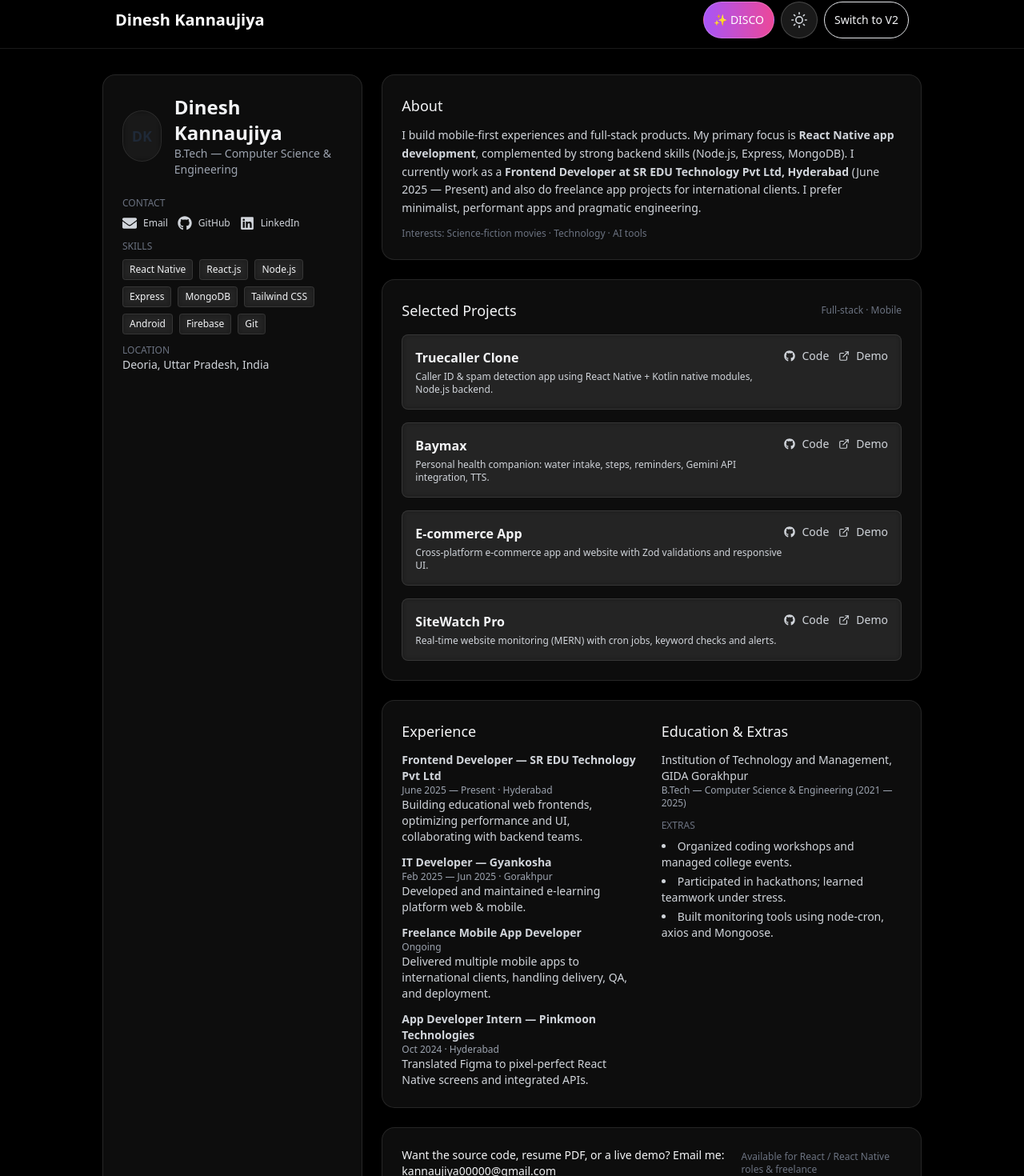
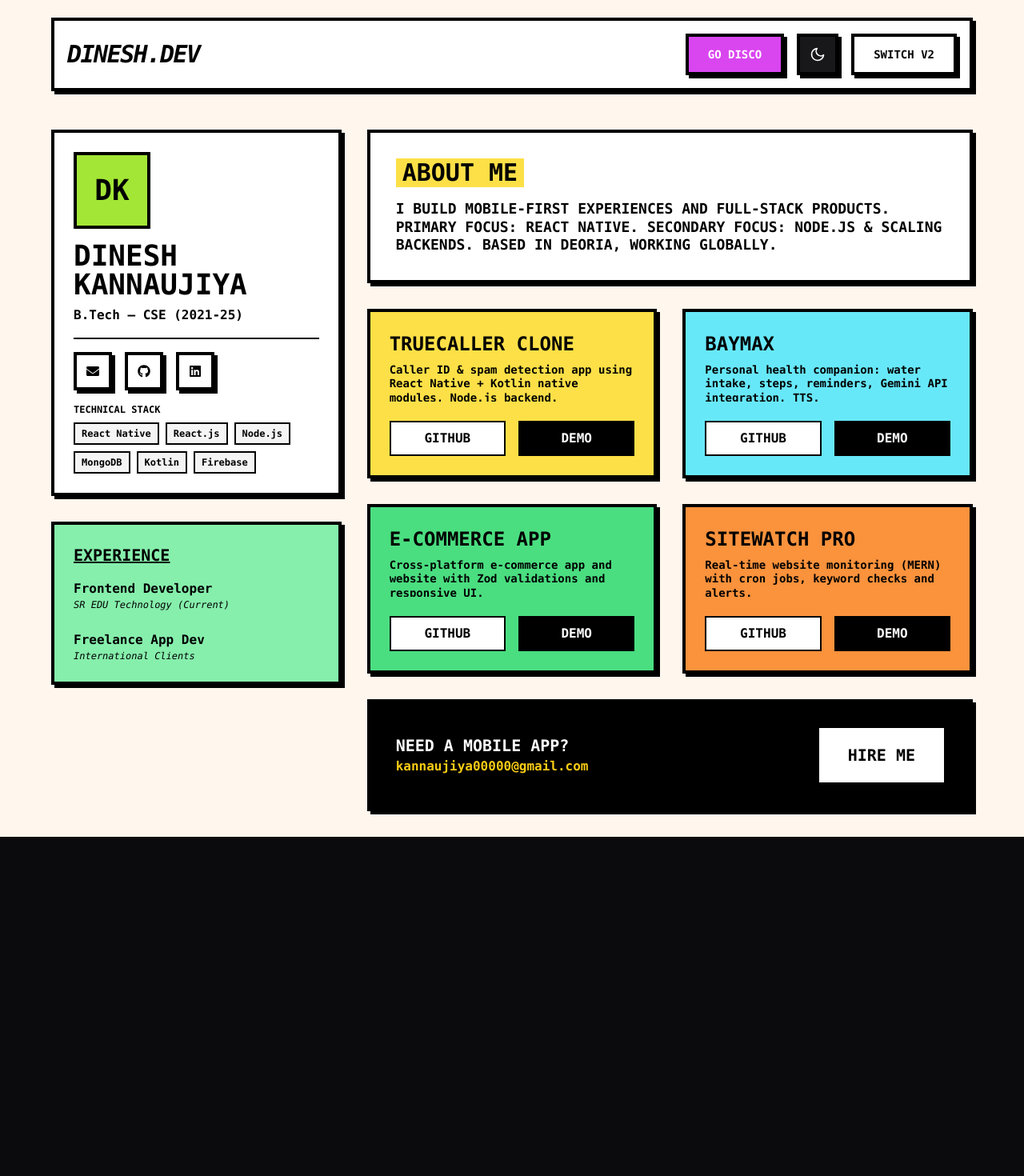
Before and after one commit to Dinesh7571/my-portfolio-new, a React (Vite) app: page / in a window 1280 px wide. Shown: the part 10-1480 px from the top of the page at 80% size. After the commit the page ends 1056 px from the top, so only its background shows below. Built offline with nearby package versions, Linux system fonts and the light colour scheme.

Commit message:
brutallism ui

```diff
--- a/src/components/Profile.jsx
+++ b/src/components/Profile.jsx
@@ -13,350 +13,191 @@
     name: 'Truecaller Clone',
     desc: 'Caller ID & spam detection app using React Native + Kotlin native modules, Node.js backend.',
     github: 'https://github.com/Dinesh7571/Truecaller-clone-react-native',
-    demo: 'https://youtu.be/J-DBm1FjPKU?si=EBFUg7Lj1b3PM0FZ'
+    demo: 'https://youtu.be/J-DBm1FjPKU?si=EBFUg7Lj1b3PM0FZ',
+    accent: 'bg-yellow-300'
   },
   {
     name: 'Baymax',
     desc: 'Personal health companion: water intake, steps, reminders, Gemini API integration, TTS.',
     github: 'https://github.com/Dinesh7571/Baymax',
-    demo: 'https://youtu.be/DCYvhKRuVCg?si=vUB6zp7w_SZt-5nA'
+    demo: 'https://youtu.be/DCYvhKRuVCg?si=vUB6zp7w_SZt-5nA',
+    accent: 'bg-cyan-300'
   },
   {
     name: 'E-commerce App',
     desc: 'Cross-platform e-commerce app and website with Zod validations and responsive UI.',
     github: 'https://github.com/Dinesh7571/Ecommerce-in-react-native',
-    demo: 'https://youtube.com/shorts/snl_MiUqJTw?si=v1C82v0Ig_h9lkrZ'
+    demo: 'https://youtube.com/shorts/snl_MiUqJTw?si=v1C82v0Ig_h9lkrZ',
+    accent: 'bg-green-400'
   },
   {
     name: 'SiteWatch Pro',
     desc: 'Real-time website monitoring (MERN) with cron jobs, keyword checks and alerts.',
     github: 'https://github.com/Dinesh7571/SiteWatch-Mern-',
-    demo: 'https://sitewatchpro.vercel.app'
+    demo: 'https://sitewatchpro.vercel.app',
+    accent: 'bg-orange-400'
   }
 ]
 
-const discoColors = [
-  'from-purple-900 to-pink-900',
-  'from-blue-900 to-cyan-900',
-  'from-green-900 to-teal-900',
-  'from-red-900 to-orange-900',
-  'from-indigo-900 to-purple-900',
-  'from-yellow-900 to-red-900',
-  'from-pink-900 to-rose-900',
-  'from-cyan-900 to-blue-900',
-  'from-emerald-900 to-green-900',
-  'from-orange-900 to-pink-900'
+// Brutalist Disco Colors (Solid & High Contrast)
+const discoBackgrounds = [
+  'bg-fuchsia-500', 'bg-yellow-400', 'bg-lime-400', 'bg-orange-500', 'bg-cyan-400', 'bg-red-500'
 ]
 
 export default function Profile({ onSwitch }) {
-  const [isDark, setIsDark] = useState(true)
+  const [isDark, setIsDark] = useState(false)
   const [isDiscoMode, setIsDiscoMode] = useState(false)
   const [currentColorIndex, setCurrentColorIndex] = useState(0)
-  const [currentGradient, setCurrentGradient] = useState(discoColors[0])
-  const discoHexColors = [
-    '#4c1d95', '#1e3a8a', '#064e3b', '#991b1b', '#312e81', '#713f12', '#831843', '#155e75', '#064e3b', '#9a3412'
-  ]
 
-  const toggleTheme = () => {
-    setIsDark(!isDark)
-  }
-
-  const toggleDisco = () => {
-    setIsDiscoMode(!isDiscoMode)
-  }
+  const toggleTheme = () => setIsDark(!isDark)
+  const toggleDisco = () => setIsDiscoMode(!isDiscoMode)
 
   useEffect(() => {
     let interval
     if (isDiscoMode) {
       interval = setInterval(() => {
-        setCurrentColorIndex((prev) => (prev + 1) % discoColors.length)
-      }, 800) // Change color every 800ms
+        setCurrentColorIndex((prev) => (prev + 1) % discoBackgrounds.length)
+      }, 400) // Faster for brutalist impact
     }
     return () => clearInterval(interval)
   }, [isDiscoMode])
 
-  useEffect(() => {
-    let themeColor
-    if (isDiscoMode) {
-      themeColor = discoHexColors[currentColorIndex]
-    } else {
-      themeColor = isDark ? '#000000' : '#f9fafb'
-    }
-    let metaTag = document.querySelector('meta[name="theme-color"]')
-    if (!metaTag) {
-      metaTag = document.createElement('meta')
-      metaTag.setAttribute('name', 'theme-color')
-      document.head.appendChild(metaTag)
-    }
-    metaTag.setAttribute('content', themeColor)
-  }, [isDark, isDiscoMode, currentColorIndex])
-
-
-
-
-  const getBackgroundClass = () => {
-    if (isDiscoMode) {
-      return `bg-gradient-to-br ${discoColors[currentColorIndex]} transition-all duration-500`
-    }
-    return isDark ? 'bg-black' : 'bg-gray-50'
+  const getBgColor = () => {
+    if (isDiscoMode) return discoBackgrounds[currentColorIndex]
+    return isDark ? 'bg-zinc-900' : 'bg-orange-50'
   }
 
+  const brutalShadow = "shadow-[4px_4px_0px_0px_rgba(0,0,0,1)] active:shadow-none active:translate-x-[2px] active:translate-y-[2px]"
+  const brutalBorder = "border-4 border-black"
+
   return (
-    <div className={`min-h-screen transition-all duration-500 ${getBackgroundClass()} ${isDark && !isDiscoMode ? 'text-gray-100' : isDiscoMode ? 'text-white' : 'text-gray-900'
-      }`}>
+    <div className={`min-h-screen font-mono p-4 md:p-8 transition-colors duration-100 ${getBgColor()} ${isDark ? 'text-white' : 'text-black'}`}>
 
-      {/* Glass Header */}
-      <header
-        className={`sticky top-0 z-50 backdrop-blur-md border-b transition-all duration-300 ${isDark || isDiscoMode
-            ? 'bg-black/30 border-white/10'
-            : 'bg-white/30 border-gray-200/50'
-          }`}
-      >
-        <div className="max-w-5xl mx-auto px-4 py-3 flex flex-col sm:flex-row sm:justify-between sm:items-center gap-3">
-          {/* Name */}
-          <h1
-            className={`text-lg sm:text-xl font-semibold transition-colors duration-300 ${isDark || isDiscoMode ? 'text-white' : 'text-gray-900'
-              }`}
-          >
-            Dinesh Kannaujiya
+      {/* Brutalist Navbar */}
+      <header className={`max-w-6xl mx-auto mb-12 p-4 flex flex-col md:flex-row justify-between items-center gap-6 ${brutalBorder} ${isDark ? 'bg-zinc-800' : 'bg-white'} ${brutalShadow}`}>
+        <h1 className="text-3xl font-black uppercase tracking-tighter italic">
+          Dinesh.dev
         </h1>
 
-          {/* Buttons */}
-          <div className="flex flex-wrap gap-2">
-            {/* Disco Button */}
+        <div className="flex flex-wrap justify-center gap-4">
           <button
             onClick={toggleDisco}
-              className={`px-3 py-2 rounded-full backdrop-blur-sm border transition-all duration-300 hover:scale-105 text-xs sm:text-sm font-medium ${isDiscoMode
-                  ? 'bg-white/20 border-white/30 text-white shadow-lg animate-pulse'
-                  : isDark
-                    ? 'bg-gradient-to-r from-purple-500 to-pink-500 border-white/20 text-white hover:from-purple-400 hover:to-pink-400'
-                    : 'bg-gradient-to-r from-purple-600 to-pink-600 border-gray-300/50 text-white hover:from-purple-500 hover:to-pink-500'
-                }`}
+            className={`px-6 py-2 font-black uppercase text-sm ${brutalBorder} ${brutalShadow} ${isDiscoMode ? 'bg-white text-black' : 'bg-fuchsia-500 text-white'}`}
           >
-              {isDiscoMode ? '🕺 DISCO ON' : '✨ DISCO'}
+            {isDiscoMode ? 'STOOOOP' : 'GO DISCO'}
           </button>
 
-            {/* Theme Toggle */}
           <button
             onClick={toggleTheme}
-              className={`p-2 sm:p-3 rounded-full backdrop-blur-sm border transition-all duration-300 hover:scale-110 ${isDark || isDiscoMode
-                  ? 'bg-white/10 border-white/20 text-gray-300 hover:text-white hover:bg-white/20'
-                  : 'bg-black/10 border-gray-300/50 text-gray-600 hover:text-gray-900 hover:bg-black/20'
-                }`}
+            className={`p-3 ${brutalBorder} ${brutalShadow} ${isDark ? 'bg-yellow-400 text-black' : 'bg-zinc-900 text-white'}`}
           >
-              {isDark ? <FiSun className="w-5 h-5" /> : <FiMoon className="w-5 h-5" />}
+            {isDark ? <FiSun size={20} /> : <FiMoon size={20} />}
           </button>
 
-            {/* Switch to V2 Button */}
           <button
             onClick={onSwitch}
-              className="px-3 py-2 rounded-full backdrop-blur-sm border transition-all duration-300 hover:scale-105 text-xs sm:text-sm font-medium"
+            className={`px-6 py-2 bg-white text-black font-black uppercase text-sm ${brutalBorder} ${brutalShadow}`}
           >
-              Switch to V2
+            Switch V2
           </button>
-          </div>
         </div>
       </header>
 
-      <div className="p-4 pt-8">
-        <div className="max-w-5xl mx-auto grid grid-cols-1 md:grid-cols-3 gap-6">
+      <div className="max-w-6xl mx-auto grid grid-cols-1 lg:grid-cols-12 gap-8">
 
-          {/* Left card */}
-          <aside className={`md:col-span-1 backdrop-blur-sm rounded-2xl p-6 border transition-all duration-300 ${isDark || isDiscoMode
-              ? 'bg-white/5 border-white/10'
-              : 'bg-white/60 border-gray-200/50 shadow-lg'
-            }`}>
-            <div className="flex items-center gap-4">
-              <div className={`w-16 h-16 rounded-full backdrop-blur-sm border flex items-center justify-center text-lg font-semibold transition-all duration-300 ${isDark || isDiscoMode
-                  ? 'text-gray-800 border-white/10'
-                  : 'text-gray-100 border-gray-300/50'
-                }`}>
+        {/* Sidebar Info */}
+        <aside className="lg:col-span-4 space-y-8">
+          <div className={`p-6 ${brutalBorder} ${isDark ? 'bg-zinc-800' : 'bg-white'} ${brutalShadow}`}>
+            <div className={`w-24 h-24 mb-4 ${brutalBorder} bg-lime-400 flex items-center justify-center text-4xl font-black`}>
               DK
             </div>
+            <h2 className="text-4xl font-black uppercase leading-none mb-2">Dinesh Kannaujiya</h2>
+            <p className="font-bold border-b-2 border-black pb-4 mb-4">B.Tech — CSE (2021-25)</p>
+
+            <div className="space-y-4">
+              <div className="flex gap-4">
+                {socials.map(s => (
+                  <a key={s.name} href={s.url} target="_blank" className={`p-3 ${brutalBorder} bg-white text-black ${brutalShadow}`}>
+                    {s.icon}
+                  </a>
+                ))}
+              </div>
+
               <div>
-                <h2 className="text-2xl font-semibold">Dinesh Kannaujiya</h2>
-                <p className={`text-sm transition-colors duration-300 ${isDark || isDiscoMode ? 'text-gray-400' : 'text-gray-600'
-                  }`}>B.Tech — Computer Science & Engineering</p>
+                <p className="font-black uppercase text-xs mb-2">Technical Stack</p>
+                <div className="flex flex-wrap gap-2">
+                  {['React Native', 'React.js', 'Node.js', 'MongoDB', 'Kotlin', 'Firebase'].map(s => (
+                    <span key={s} className={`px-2 py-1 text-xs font-bold border-2 border-black ${isDark ? 'bg-zinc-700' : 'bg-zinc-100'}`}>
+                      {s}
+                    </span>
+                  ))}
+                </div>
+              </div>
             </div>
           </div>
 
-            <div className="mt-6 space-y-3 text-sm">
+          <div className={`p-6 ${brutalBorder} ${isDark ? 'bg-zinc-800' : 'bg-green-300'} ${brutalShadow}`}>
+            <h3 className="text-xl font-black uppercase mb-4 underline">Experience</h3>
+            <div className="space-y-6">
               <div>
-                <p className={`text-xs uppercase transition-colors duration-300 ${isDark || isDiscoMode ? 'text-gray-500' : 'text-gray-500'
-                  }`}>Contact</p>
-                <div className="flex gap-3 mt-2">
-                  {socials.map((s) => (
-                    <a key={s.name} href={s.url} target="_blank" rel="noreferrer"
-                      className={`flex items-center gap-2 transition-colors duration-300 ${isDark || isDiscoMode
-                          ? 'text-gray-300 hover:text-white'
-                          : 'text-gray-600 hover:text-gray-900'
-                        }`}>
-                      <span className="text-lg">{s.icon}</span>
-                      <span className="truncate text-xs">{s.name}</span>
-                    </a>
-                  ))}
+                <p className="font-black">Frontend Developer</p>
+                <p className="text-xs italic">SR EDU Technology (Current)</p>
               </div>
+              <div>
+                <p className="font-black">Freelance App Dev</p>
+                <p className="text-xs italic">International Clients</p>
               </div>
-
-              <div>
-                <p className={`text-xs uppercase transition-colors duration-300 ${isDark || isDiscoMode ? 'text-gray-500' : 'text-gray-500'
-                  }`}>Skills</p>
-                <div className="mt-2 flex flex-wrap gap-2">
-                  {['React Native', 'React.js', 'Node.js', 'Express', 'MongoDB', 'Tailwind CSS', 'Android', 'Firebase', 'Git'].map(s => (
-                    <span key={s} className={`text-xs px-2 py-1 rounded backdrop-blur-sm border transition-all duration-300 ${isDark || isDiscoMode
-                        ? 'bg-white/5 border-white/10'
-                        : 'bg-white/60 border-gray-200/50'
-                      }`}>{s}</span>
-                  ))}
-                </div>
-              </div>
-
-              <div>
-                <p className={`text-xs uppercase transition-colors duration-300 ${isDark || isDiscoMode ? 'text-gray-500' : 'text-gray-500'
-                  }`}>Location</p>
-                <p className={`text-sm transition-colors duration-300 ${isDark || isDiscoMode ? 'text-gray-300' : 'text-gray-700'
-                  }`}>Deoria, Uttar Pradesh, India</p>
             </div>
           </div>
         </aside>
 
-          {/* Right main */}
-          <main className="md:col-span-2 flex flex-col gap-6">
-            <section className={`backdrop-blur-sm rounded-2xl p-6 border transition-all duration-300 ${isDark || isDiscoMode
-                ? 'bg-white/5 border-white/10'
-                : 'bg-white/60 border-gray-200/50 shadow-lg'
-              }`}>
-              <h2 className="text-lg font-medium">About</h2>
-              <p className={`mt-3 text-sm leading-relaxed transition-colors duration-300 ${isDark || isDiscoMode ? 'text-gray-300' : 'text-gray-700'
-                }`}>
-                I build mobile-first experiences and full-stack products. My primary focus is <strong>React Native app development</strong>, complemented by strong backend skills (Node.js, Express, MongoDB).
-                I currently work as a <strong>Frontend Developer at SR EDU Technology Pvt Ltd, Hyderabad</strong> (June 2025 — Present) and also do freelance app projects for international clients.
-                I prefer minimalist, performant apps and pragmatic engineering.
+        {/* Main Content */}
+        <main className="lg:col-span-8 space-y-8">
+
+          {/* About Section */}
+          <section className={`p-8 ${brutalBorder} ${isDark ? 'bg-zinc-800' : 'bg-white'} ${brutalShadow}`}>
+            <h2 className="text-3xl font-black uppercase mb-4 bg-yellow-300 text-black inline-block px-2">About me</h2>
+            <p className="text-lg font-bold leading-tight">
+              I BUILD MOBILE-FIRST EXPERIENCES AND FULL-STACK PRODUCTS.
+              PRIMARY FOCUS: REACT NATIVE.
+              SECONDARY FOCUS: NODE.JS & SCALING BACKENDS.
+              BASED IN DEORIA, WORKING GLOBALLY.
             </p>
-              <div className={`mt-3 text-xs transition-colors duration-300 ${isDark || isDiscoMode ? 'text-gray-500' : 'text-gray-500'
-                }`}>
-                Interests: Science-fiction movies · Technology · AI tools
-              </div>
           </section>
 
-            <section className={`backdrop-blur-sm rounded-2xl p-6 border transition-all duration-300 ${isDark || isDiscoMode
-                ? 'bg-white/5 border-white/10'
-                : 'bg-white/60 border-gray-200/50 shadow-lg'
-              }`}>
-              <div className="flex items-center justify-between">
-                <h2 className="text-lg font-medium">Selected Projects</h2>
-                <span className={`text-xs transition-colors duration-300 ${isDark || isDiscoMode ? 'text-gray-500' : 'text-gray-500'
-                  }`}>Full-stack · Mobile</span>
-              </div>
-
-              <div className="mt-4 space-y-4">
+          {/* Project Grid */}
+          <section className="grid grid-cols-1 md:grid-cols-2 gap-8">
             {projects.map((p, idx) => (
-                  <article key={idx} className={`p-4 rounded-lg backdrop-blur-sm border transition-all duration-300 ${isDark || isDiscoMode
-                      ? 'bg-white/5 border-white/10 hover:bg-white/10'
-                      : 'bg-white/60 border-gray-200/50 hover:bg-white/80 shadow-sm'
-                    }`}>
-                    <div className="flex items-start justify-between">
-                      <div>
-                        <h3 className="font-semibold">{p.name}</h3>
-                        <p className={`text-xs mt-1 transition-colors duration-300 ${isDark || isDiscoMode ? 'text-gray-300' : 'text-gray-600'
-                          }`}>{p.desc}</p>
-                      </div>
-                      <div className="flex gap-3 text-sm">
-                        <a href={p.github} target="_blank" rel="noreferrer"
-                          className={`flex items-center gap-2 transition-colors duration-300 ${isDark || isDiscoMode
-                              ? 'text-gray-300 hover:text-white'
-                              : 'text-gray-600 hover:text-gray-900'
-                            }`}>
-                          <FaGithub /> <span>Code</span>
+              <article key={idx} className={`p-6 ${brutalBorder} ${isDark ? 'bg-zinc-800' : p.accent} ${brutalShadow} group`}>
+                <h3 className="text-2xl font-black uppercase mb-2 group-hover:underline">{p.name}</h3>
+                <p className="font-bold text-sm mb-6 leading-tight h-12 overflow-hidden">
+                  {p.desc}
+                </p>
+                <div className="flex gap-4">
+                  <a href={p.github} target="_blank" className={`flex-1 text-center py-2 font-black border-2 border-black bg-white text-black hover:bg-black hover:text-white transition-colors`}>
+                    GITHUB
                   </a>
-                        <a href={p.demo} target="_blank" rel="noreferrer"
-                          className={`flex items-center gap-2 transition-colors duration-300 ${isDark || isDiscoMode
-                              ? 'text-gray-300 hover:text-white'
-                              : 'text-gray-600 hover:text-gray-900'
-                            }`}>
-                          <FiExternalLink /> <span>Demo</span>
+                  <a href={p.demo} target="_blank" className={`flex-1 text-center py-2 font-black border-2 border-black bg-black text-white hover:bg-white hover:text-black transition-colors`}>
+                    DEMO
                   </a>
-                      </div>
                 </div>
               </article>
             ))}
-              </div>
           </section>
 
-            <section className={`backdrop-blur-sm rounded-2xl p-6 grid grid-cols-1 md:grid-cols-2 gap-6 border transition-all duration-300 ${isDark || isDiscoMode
-                ? 'bg-white/5 border-white/10'
-                : 'bg-white/60 border-gray-200/50 shadow-lg'
-              }`}>
-              <div>
-                <h2 className="text-lg font-medium">Experience</h2>
-                <div className={`mt-3 space-y-3 text-sm transition-colors duration-300 ${isDark || isDiscoMode ? 'text-gray-300' : 'text-gray-700'
-                  }`}>
-                  <div>
-                    <div className="font-semibold">Frontend Developer — SR EDU Technology Pvt Ltd</div>
-                    <div className={`text-xs transition-colors duration-300 ${isDark || isDiscoMode ? 'text-gray-400' : 'text-gray-500'
-                      }`}>June 2025 — Present · Hyderabad</div>
-                    <div>Building educational web frontends, optimizing performance and UI, collaborating with backend teams.</div>
+          {/* Footer Card */}
+          <footer className={`p-8 ${brutalBorder} bg-black text-white ${brutalShadow} flex flex-col md:flex-row justify-between items-center gap-4`}>
+            <div className="text-center md:text-left">
+              <p className="text-xl font-black">NEED A MOBILE APP?</p>
+              <p className="text-yellow-400 font-bold">kannaujiya00000@gmail.com</p>
             </div>
-
-                  <div>
-                    <div className="font-semibold">IT Developer — Gyankosha</div>
-                    <div className={`text-xs transition-colors duration-300 ${isDark || isDiscoMode ? 'text-gray-400' : 'text-gray-500'
-                      }`}>Feb 2025 — Jun 2025 · Gorakhpur</div>
-                    <div>Developed and maintained e-learning platform web & mobile.</div>
-                  </div>
-
-                  <div>
-                    <div className="font-semibold">Freelance Mobile App Developer</div>
-                    <div className={`text-xs transition-colors duration-300 ${isDark || isDiscoMode ? 'text-gray-400' : 'text-gray-500'
-                      }`}>Ongoing</div>
-                    <div>Delivered multiple mobile apps to international clients, handling delivery, QA, and deployment.</div>
-                  </div>
-
-                  <div>
-                    <div className="font-semibold">App Developer Intern — Pinkmoon Technologies</div>
-                    <div className={`text-xs transition-colors duration-300 ${isDark || isDiscoMode ? 'text-gray-400' : 'text-gray-500'
-                      }`}>Oct 2024 · Hyderabad</div>
-                    <div>Translated Figma to pixel-perfect React Native screens and integrated APIs.</div>
-                  </div>
-                </div>
-              </div>
-
-              <div>
-                <h2 className="text-lg font-medium">Education & Extras</h2>
-                <div className={`mt-3 text-sm transition-colors duration-300 ${isDark || isDiscoMode ? 'text-gray-300' : 'text-gray-700'
-                  }`}>
-                  <div className="font-medium">Institution of Technology and Management, GIDA Gorakhpur</div>
-                  <div className={`text-xs transition-colors duration-300 ${isDark || isDiscoMode ? 'text-gray-400' : 'text-gray-500'
-                    }`}>B.Tech — Computer Science & Engineering (2021 — 2025)</div>
-
-                  <div className="mt-3">
-                    <p className={`text-xs uppercase transition-colors duration-300 ${isDark || isDiscoMode ? 'text-gray-500' : 'text-gray-500'
-                      }`}>Extras</p>
-                    <ul className={`list-disc list-inside mt-2 space-y-1 text-sm transition-colors duration-300 ${isDark || isDiscoMode ? 'text-gray-300' : 'text-gray-700'
-                      }`}>
-                      <li>Organized coding workshops and managed college events.</li>
-                      <li>Participated in hackathons; learned teamwork under stress.</li>
-                      <li>Built monitoring tools using node-cron, axios and Mongoose.</li>
-                    </ul>
-                  </div>
-                </div>
-              </div>
-            </section>
-
-            <section className={`backdrop-blur-sm rounded-2xl p-6 flex items-center justify-between border transition-all duration-300 ${isDark || isDiscoMode
-                ? 'bg-white/5 border-white/10'
-                : 'bg-white/60 border-gray-200/50 shadow-lg'
-              }`}>
-              <div>
-                <p className="text-sm">Want the source code, resume PDF, or a live demo? Email me: <a href="mailto:kannaujiya00000@gmail.com" className="underline">kannaujiya00000@gmail.com</a></p>
-              </div>
-              <div className={`text-xs transition-colors duration-300 ${isDark || isDiscoMode ? 'text-gray-500' : 'text-gray-500'
-                }`}>Available for React / React Native roles & freelance</div>
-            </section>
+            <a href="mailto:kannaujiya00000@gmail.com" className="px-8 py-4 bg-white text-black font-black uppercase text-xl border-4 border-white hover:bg-transparent hover:text-white transition-all">
+              HIRE ME
+            </a>
+          </footer>
 
         </main>
       </div>
     </div>
-    </div>
   )
 }
```
Lines whose indentation alone changed are shown as unchanged.
